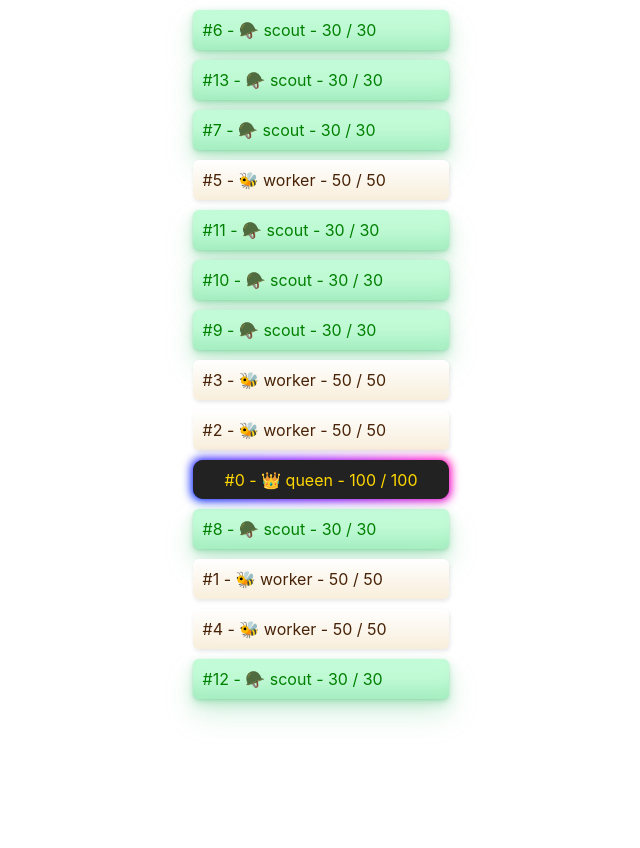
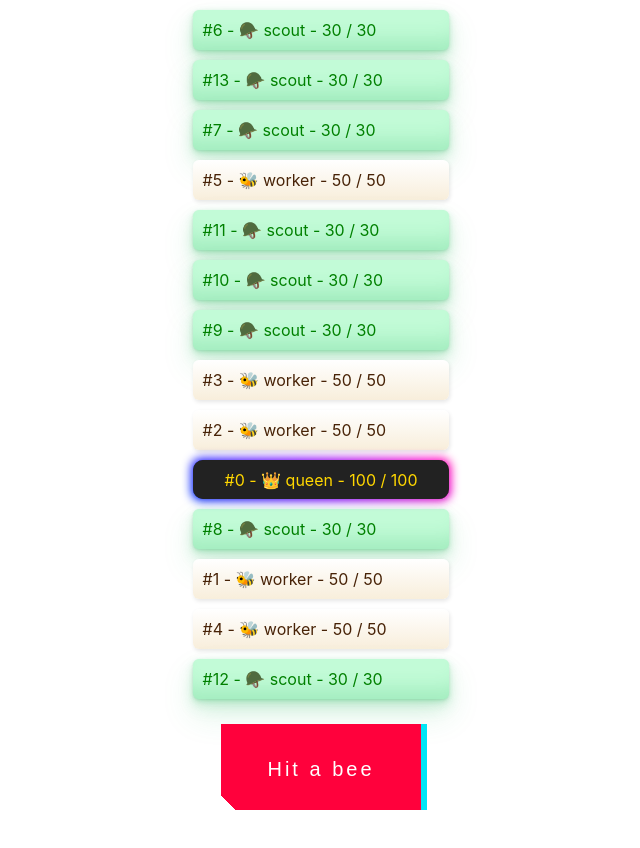
Before and after one commit to samyrrakoto/bees-react-18, a React (Create React App) app: page / in a window 1280 px wide. Shown: the top 848 px of the page, without its empty margins (319-959 px from the left). Before the commit the page ends 800 px from the top, so only its background shows below. Built offline with nearby package versions, Linux system fonts and the light colour scheme.

Commit message:
Implemented bee hit and hive update

```diff
--- a/src/component/Game.tsx
+++ b/src/component/Game.tsx
@@ -1,3 +1,5 @@
+import { useState } from 'react';
+import BeeModel from '../model/BeeModel';
 import Hive from './Hive';
 import HiveService from '../service/HiveService';
 import HiveRepository from '../service/HiveRepository';
@@ -5,9 +7,11 @@ import HiveFactory from '../factory/HiveFactory';
 
 export default function Game(){
     const beeState: string | null = HiveRepository.getHiveState();
-    const hive = (beeState)
-        ? HiveFactory.restoreBeeTypeArray(JSON.parse(String(HiveRepository.getHiveState())))
-        : HiveService.createNewHive();
+    const [hive, setHive] = useState<BeeModel[]>(
+            beeState
+            ? HiveFactory.restoreBeeTypeArray(JSON.parse(String(HiveRepository.getHiveState())))
+            : HiveService.createNewHive()
+        );
 
-    return <Hive hive={hive}/>;
+    return <Hive hive={hive} setHive={setHive}/>;
 }
--- a/src/component/Hive.tsx
+++ b/src/component/Hive.tsx
@@ -1,11 +1,23 @@
 import Bee from "./Bee";
 import BeeModel from "../model/BeeModel";
+import { Dispatch, SetStateAction } from "react";
+import HiveService from '../service/HiveService';
+import HiveRepository from "../service/HiveRepository";
+import HiveFactory from "../factory/HiveFactory";
+
 
 type Props = {
-    hive: BeeModel[]
+    hive: BeeModel[],
+    setHive: Dispatch<SetStateAction<BeeModel[]>>
 }
 
-export default function Hive({hive}: Props) {
+export default function Hive({hive, setHive}: Props) {
+    function hitRandomBee(){
+        HiveService.hitRandomBee();
+        const updatedHive: BeeModel[] = HiveFactory.restoreBeeTypeArray(JSON.parse(String(HiveRepository.getHiveState())));
+        setHive(updatedHive);
+    }
+
     const bees = hive.map(
         bee =>
             <Bee
@@ -18,6 +30,9 @@ export default function Hive({hive}: Props) {
             <div>
                 {bees}
             </div>
+            <div className="hitBtn">
+                <button className="button-49" onClick={hitRandomBee}>Hit a bee</button>
+            </div>
         </div>
     )
 }
```
